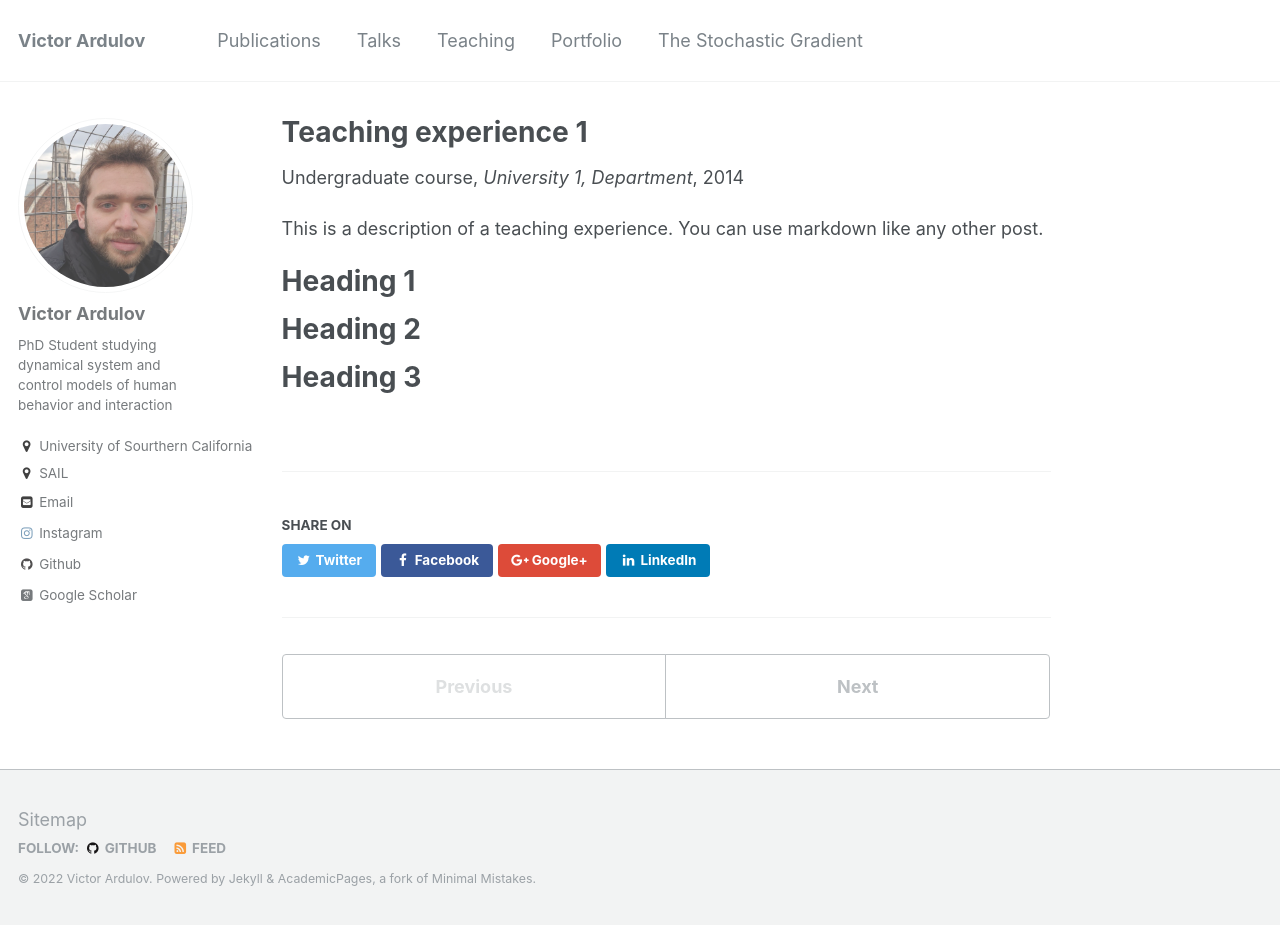
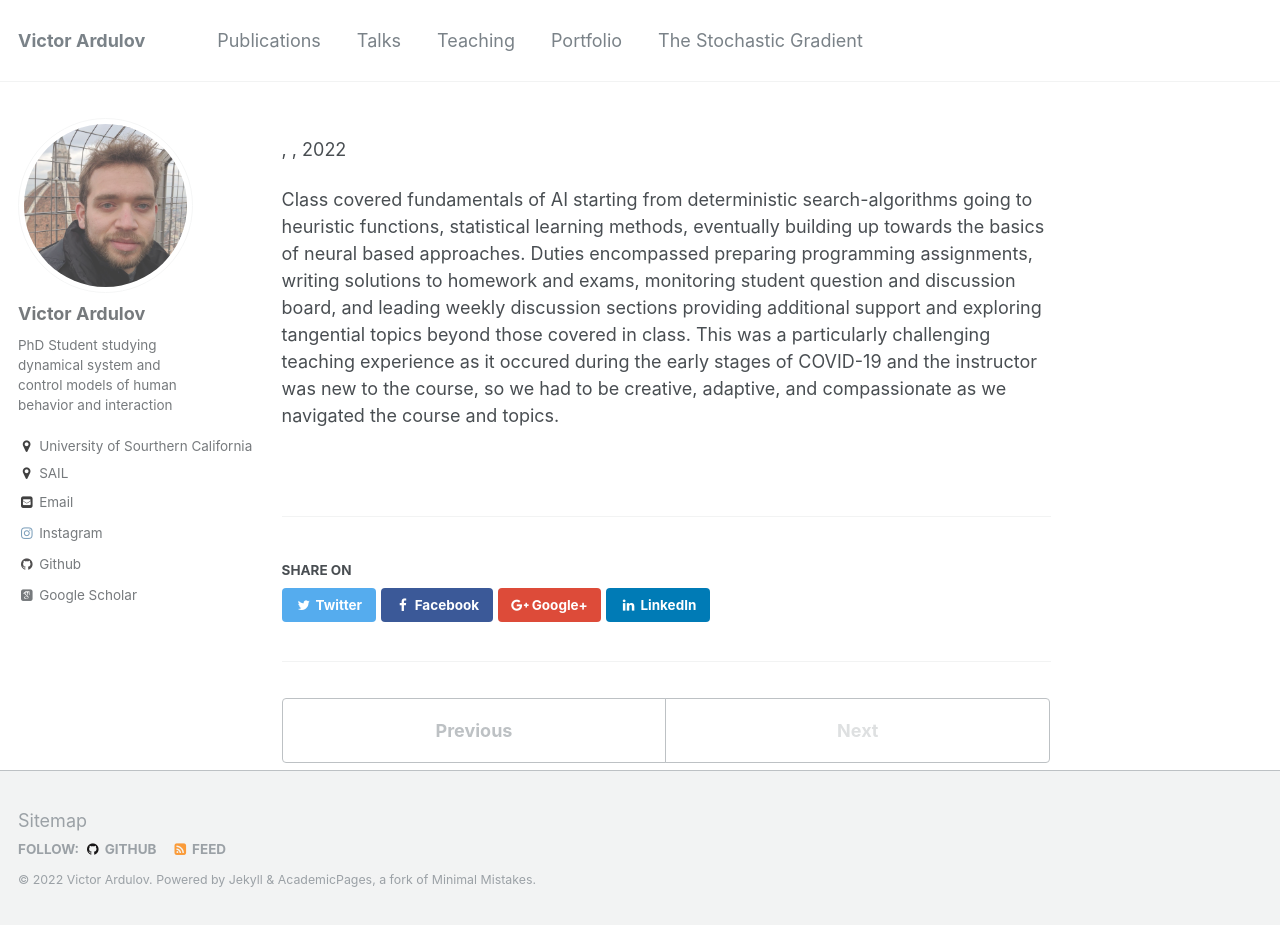
Before and after one commit to VArdulov/vardulov.github.io, a Jekyll site: the page built from _teaching/2020-Fall-Intro-to-AI.md, in a window 1280 px wide and 925 px high. Built offline with Jekyll 4.4.1, drawn with Linux system fonts in a browser that asks for light colours; some web fonts are replaced.

Commit message:
filled out information for csci369 course material

```diff
--- a/_teaching/2020-Fall-Intro-to-AI.md
+++ b/_teaching/2020-Fall-Intro-to-AI.md
@@ -1,20 +1,16 @@
 ---
-title: "Teaching experience 1"
+title: "CSCI 360: Introduction to Artificial Intelligence
 collection: teaching
 type: "Undergraduate course"
-permalink: /teaching/2014-spring-teaching-1
-venue: "University 1, Department"
-date: 2014-01-01
-location: "City, Country"
+permalink: /teaching/2020-Fall-Intro-to-AI
+venue: "University of Southern California, Computer Science"
+date: 2020-08-21
+location: "Los Angeles, CA, USA"
 ---
 
-This is a description of a teaching experience. You can use markdown like any other post.
-
-Heading 1
-======
-
-Heading 2
-======
-
-Heading 3
-======
+Class covered fundamentals of AI starting from deterministic search-algorithms going to heuristic functions, statistical
+learning methods, eventually building up towards the basics of neural based approaches. Duties encompassed preparing
+programming assignments, writing solutions to homework and exams, monitoring student question and discussion board, and
+leading weekly discussion sections providing additional support and exploring tangential topics beyond those covered in
+class. This was a particularly challenging teaching experience as it occured during the early stages of COVID-19 and the
+instructor was new to the course, so we had to be creative, adaptive, and compassionate as we navigated the course and topics.
```
